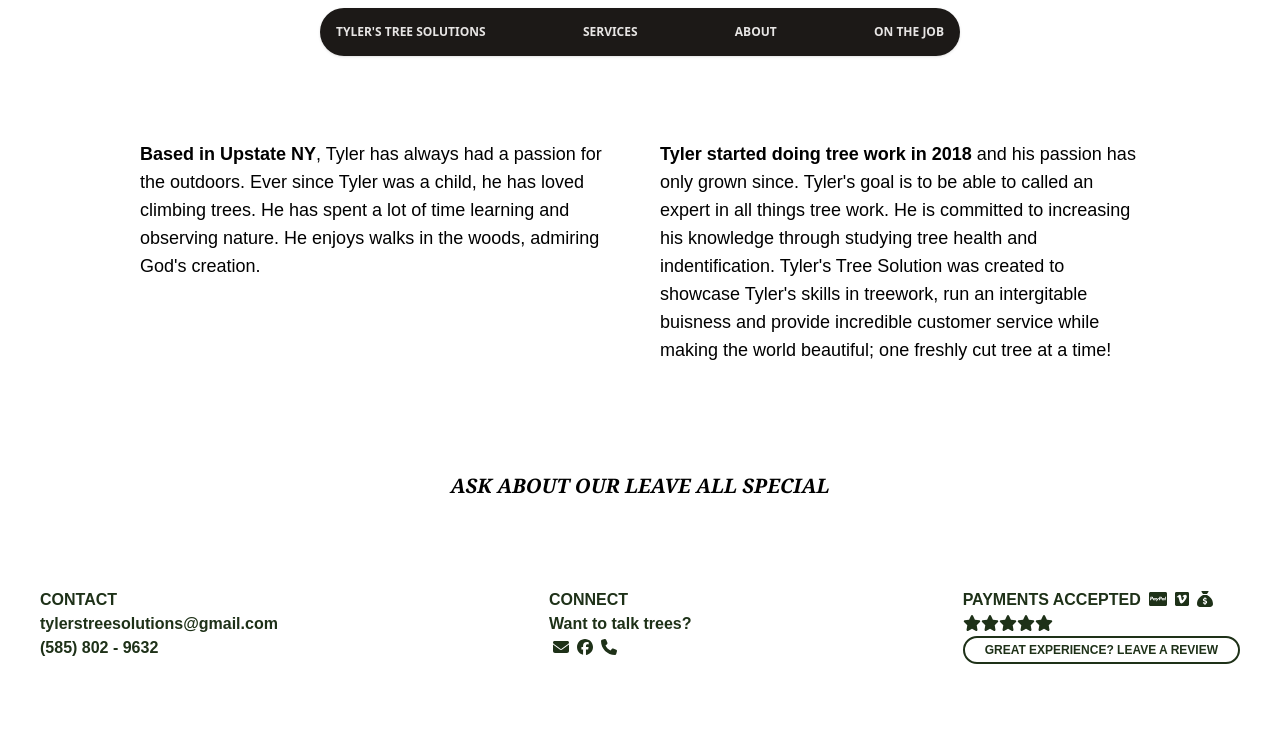
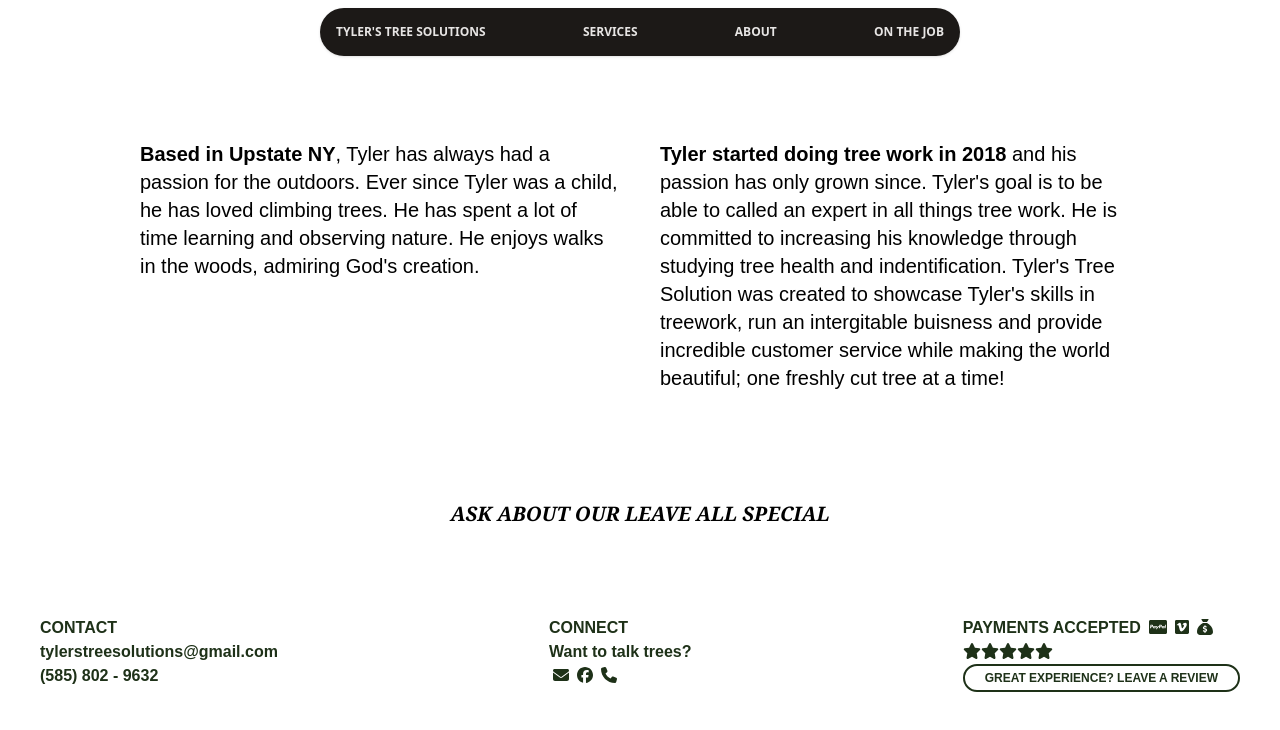
Before and after one commit to gmcclarin/tyler, a React (Create React App) app: page /about in a window 1280 px wide. Shown: the top 730 px of the page. Built offline with nearby package versions, Linux system fonts and the light colour scheme; no server answers.

Commit message:
about styling

```diff
--- a/src/pages/About.js
+++ b/src/pages/About.js
@@ -10,7 +10,7 @@ const About = () => {
       <div className="w-screen ">
         <div className="lg:mx-20 mt-20 p-10 flex ">
           {/* <div className="hidden md:flex font-black text-8xl -rotate-90 transform md:translate-x-1/2 lg:translate-x-1/4">ABOUT</div> */}
-          <div className="sm:flex w-full justify-between text-md md:text-lg">
+          <div className="sm:flex w-full justify-between text-md md:text-xl">
             <p className="sm:w-1/2 p-5">
               <strong>Based in Upstate NY</strong>, Tyler has always had a
               passion for the outdoors. Ever since Tyler was a child, he has
```
